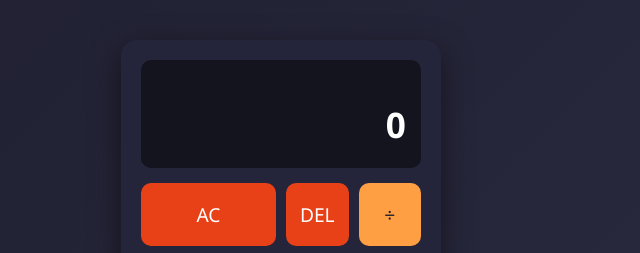
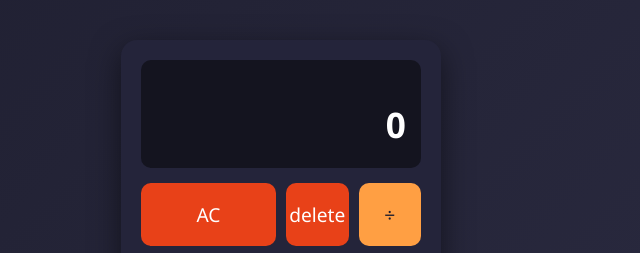
Before and after one commit to TahaSohail-Goat/Practice_Repo, a plain HTML site: page index.html in a window 1280 px wide. Shown: the part 101-354 px from the top of the page, 359-999 px from the left. Drawn offline with Linux system fonts and the light colour scheme.

Commit message:
Change DEL to delete

```diff
--- a/index.html
+++ b/index.html
@@ -14,7 +14,7 @@
     </div>
     <div class="buttons">
       <button class="span-two" data-action="clear">AC</button>
-      <button data-action="delete">DEL</button>
+      <button data-action="delete">delete</button>
       <button data-action="operator" data-operator="/">÷</button>
 
       <button data-number>7</button>
```
